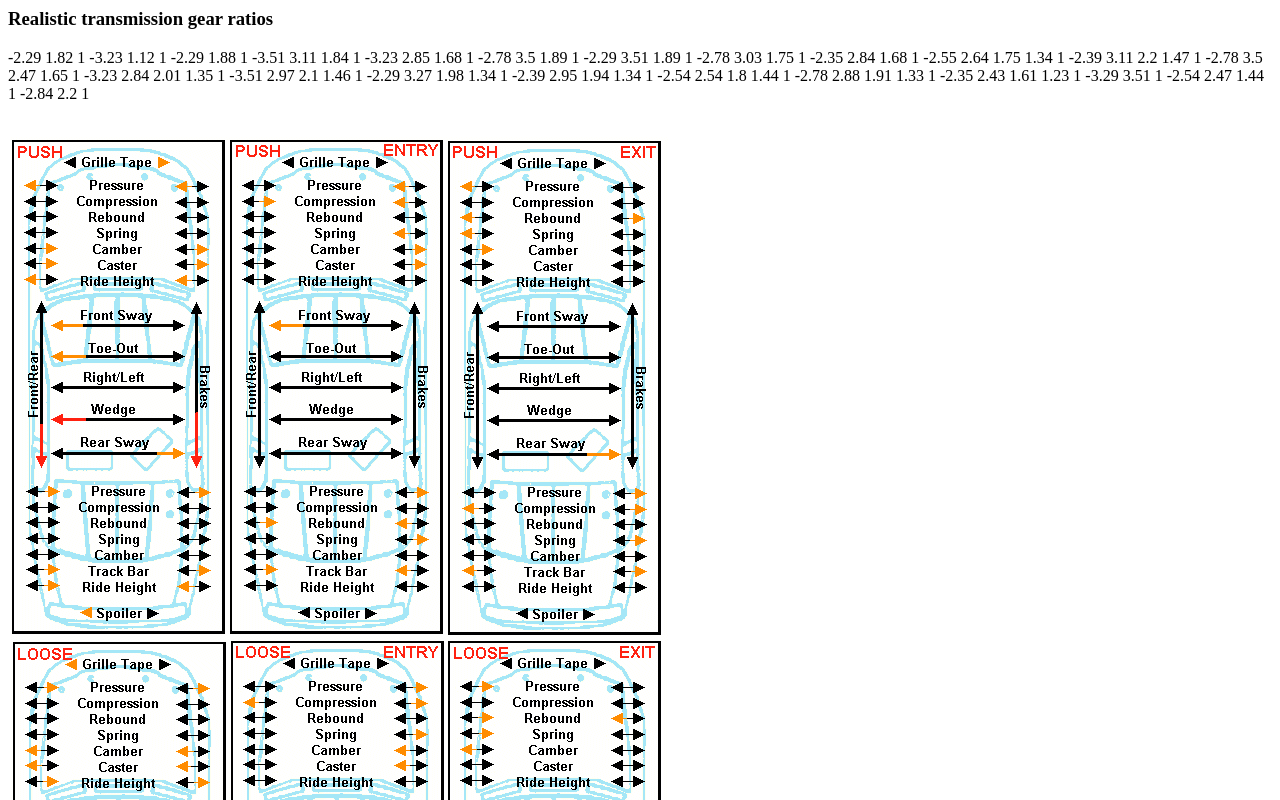
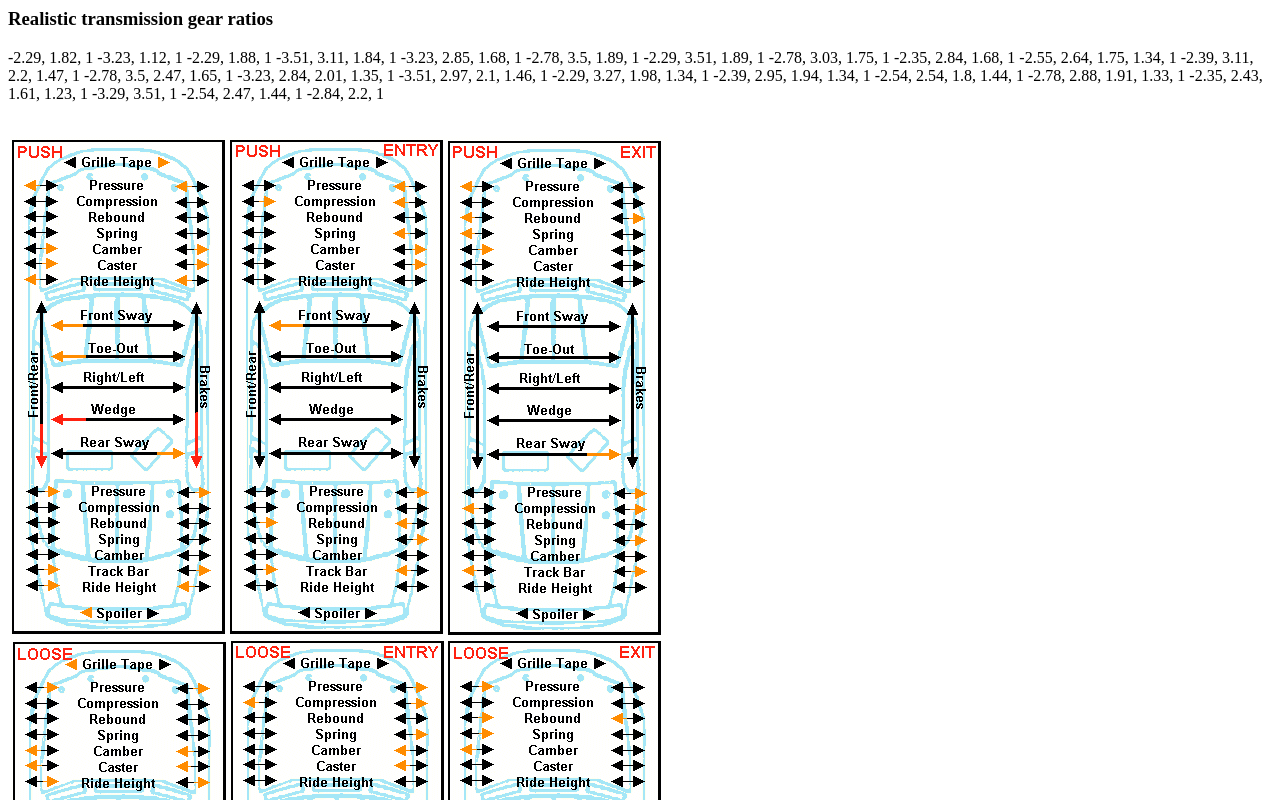
Before and after one commit to nulvoid/nulvoid.github.io, a plain HTML site: page setuphelp.html in a window 1280 px wide. Shown: the top 800 px of the page. Drawn offline with Linux system fonts and the light colour scheme.

Commit message:
Update setuphelp.html

```diff
--- a/setuphelp.html
+++ b/setuphelp.html
@@ -4,28 +4,28 @@
 	Realistic transmission gear ratios
 </H3>
 <P>
--2.29	1.82	1
--3.23	1.12	1
--2.29	1.88	1
--3.51	3.11	1.84	1
--3.23	2.85	1.68	1
--2.78	3.5	1.89	1
--2.29	3.51	1.89	1
--2.78	3.03	1.75	1
--2.35	2.84	1.68	1
--2.55	2.64	1.75	1.34	1
--2.39	3.11	2.2	1.47	1
--2.78	3.5	2.47	1.65	1
--3.23	2.84	2.01	1.35	1
--3.51	2.97	2.1	1.46	1
--2.29	3.27	1.98	1.34	1
--2.39	2.95	1.94	1.34	1
--2.54	2.54	1.8	1.44	1
--2.78	2.88	1.91	1.33	1
--2.35	2.43	1.61	1.23	1
--3.29	3.51	1
--2.54	2.47	1.44	1
--2.84	2.2	1
+-2.29, 1.82, 1
+-3.23, 1.12, 1
+-2.29, 1.88, 1
+-3.51, 3.11, 1.84, 1
+-3.23, 2.85, 1.68, 1
+-2.78, 3.5, 1.89, 1
+-2.29, 3.51, 1.89, 1
+-2.78, 3.03, 1.75, 1
+-2.35, 2.84, 1.68, 1
+-2.55, 2.64, 1.75, 1.34, 1
+-2.39, 3.11, 2.2, 1.47, 1
+-2.78, 3.5, 2.47, 1.65, 1
+-3.23, 2.84, 2.01, 1.35, 1
+-3.51, 2.97, 2.1, 1.46, 1
+-2.29, 3.27, 1.98, 1.34, 1
+-2.39, 2.95, 1.94, 1.34, 1
+-2.54, 2.54, 1.8, 1.44, 1
+-2.78, 2.88, 1.91, 1.33, 1
+-2.35, 2.43, 1.61, 1.23, 1
+-3.29, 3.51, 1
+-2.54, 2.47, 1.44, 1
+-2.84, 2.2, 1
 </P>
 <br>
 <img src="/img/setuptemplate.gif">
```
